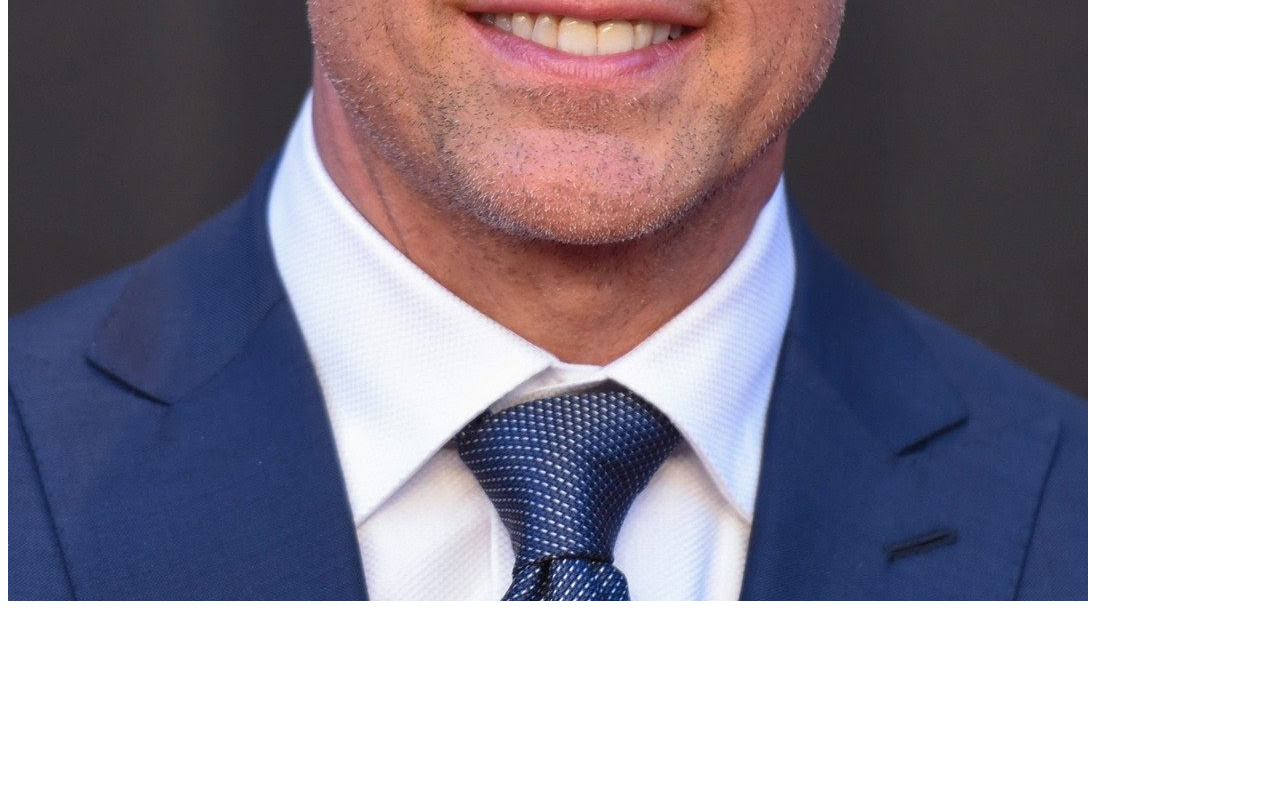
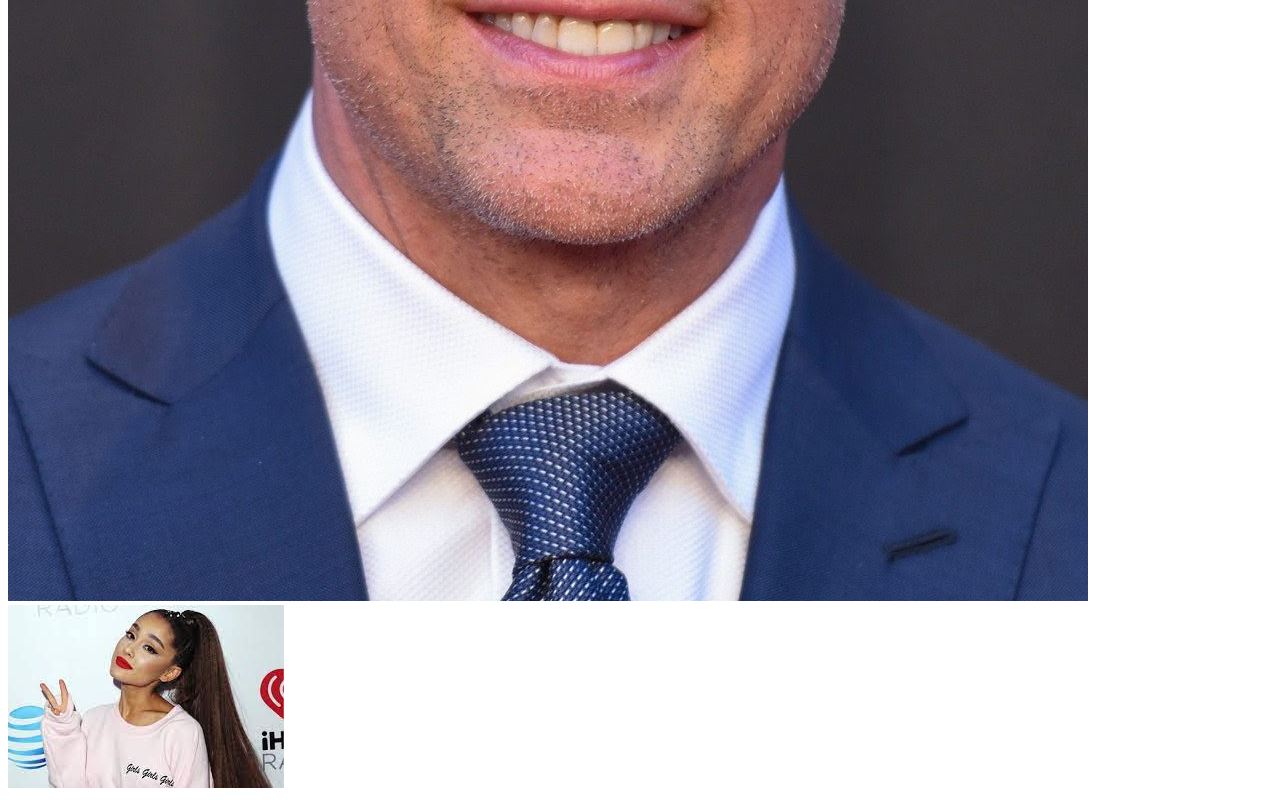
Before and after one commit to MoshiorRahman/rmy-second-repo, a plain HTML site: page index.html in a window 1280 px wide. Shown: the part 1041-1841 px from the top of the page. Before the commit the page ends 1654 px from the top, so only its background shows below. Drawn offline with Linux system fonts and the light colour scheme.

Commit message:
added ariyana grande

```diff
--- a/index.html
+++ b/index.html
@@ -15,6 +15,7 @@
     <h3>New code changed</h3>
     <p>I am coding and coding and coding</p>
     <img src="tom.jpg" alt="">
+    <img src="ariyana.jpg" alt="">
 </body>
 
 </html>
```
Also changed, not shown: ariyana.jpg (added).
